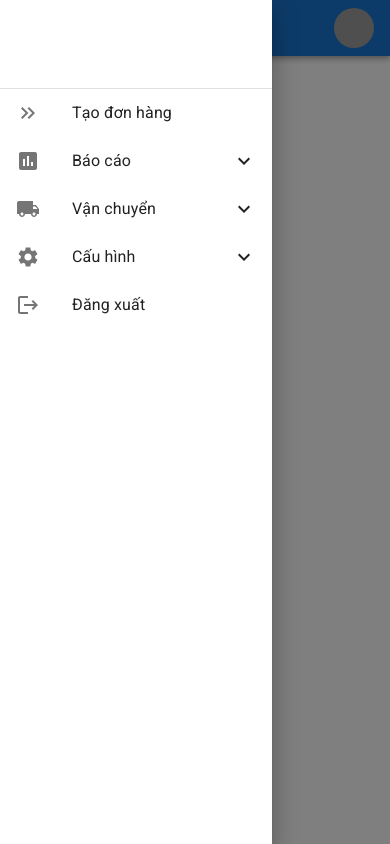
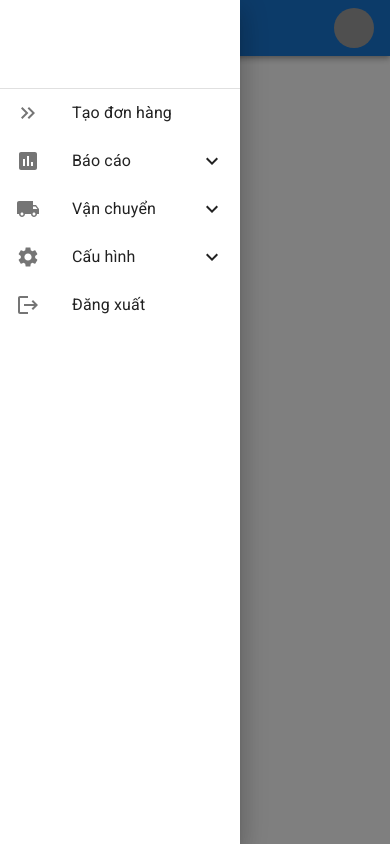
Before and after one commit to thientranreal/PrintBillOrderFE, a React (Vite) app: page /dashboard in a window 390 px wide. Both pictures are taken after a click on the button 40 px from the left and 28 px from the top of the page. Built offline with nearby package versions, Linux system fonts and the light colour scheme; grey boxes are pictures that could not be loaded.

Commit message:
rm SidebarMobile

```diff
--- a/src/components/Navbar.jsx
+++ b/src/components/Navbar.jsx
@@ -8,7 +8,7 @@ import Container from "@mui/material/Container";
 import Avatar from "@mui/material/Avatar";
 import AdbIcon from "@mui/icons-material/Adb";
 import Drawer from "@mui/material/Drawer";
-import SidebarMobile from "./SidebarMobile";
+import Sidebar from "./Sidebar";
 import { useState } from "react";
 
 function Navbar() {
@@ -63,11 +63,11 @@ function Navbar() {
             {/* Sidebar */}
             <Drawer open={openSidebar} onClose={toggleDrawer(false)}>
               <Box
-                sx={{ width: "17rem" }}
+                sx={{ width: "15rem" }}
                 role="presentation"
                 onClick={toggleDrawer(false)}
               >
-                <SidebarMobile />
+                <Sidebar />
               </Box>
             </Drawer>
             {/* End Sidebar */}
--- a/src/components/Sidebar.jsx
+++ b/src/components/Sidebar.jsx
@@ -3,7 +3,7 @@ import {
   ListItemButton,
   ListItemIcon,
   ListItemText,
-  Paper,
+  Divider,
   Collapse,
 } from "@mui/material";
 import KeyboardDoubleArrowRightIcon from "@mui/icons-material/KeyboardDoubleArrowRight";
@@ -21,15 +21,8 @@ const Sidebar = () => {
   const [openSetting, setOpenSetting] = useState(false);
 
   return (
-    <Paper
-      elevation={4}
-      sx={{
-        height: "100vh",
-        width: "15rem",
-        display: { xs: "none", md: "block" },
-      }}
-    >
-      <List>
+    <List onClick={(e) => e.stopPropagation()}>
+      <Divider sx={{ mt: "5rem", display: { xs: "block", md: "none" } }} />
       <ListItemButton>
         <ListItemIcon>
           <KeyboardDoubleArrowRightIcon />
@@ -98,7 +91,6 @@ const Sidebar = () => {
         <ListItemText primary="Đăng xuất" />
       </ListItemButton>
     </List>
-    </Paper>
   );
 };
 
--- a/src/components/SidebarMobile.jsx
+++ /dev/null
@@ -1,97 +0,0 @@
-import {
-  List,
-  ListItemButton,
-  ListItemIcon,
-  ListItemText,
-  Collapse,
-  Divider,
-} from "@mui/material";
-import KeyboardDoubleArrowRightIcon from "@mui/icons-material/KeyboardDoubleArrowRight";
-import AssessmentIcon from "@mui/icons-material/Assessment";
-import LocalShippingIcon from "@mui/icons-material/LocalShipping";
-import SettingsIcon from "@mui/icons-material/Settings";
-import LogoutIcon from "@mui/icons-material/Logout";
-import ExpandLess from "@mui/icons-material/ExpandLess";
-import ExpandMore from "@mui/icons-material/ExpandMore";
-import { useState } from "react";
-
-const SidebarMobile = () => {
-  const [openReport, setOpenReport] = useState(false);
-  const [openTransport, setOpenTransport] = useState(false);
-  const [openSetting, setOpenSetting] = useState(false);
-
-  return (
-    <List onClick={(e) => e.stopPropagation()}>
-      <Divider sx={{ mt: "5rem" }} />
-      <ListItemButton>
-        <ListItemIcon>
-          <KeyboardDoubleArrowRightIcon />
-        </ListItemIcon>
-        <ListItemText primary="Tạo đơn hàng" />
-      </ListItemButton>
-
-      <ListItemButton onClick={() => setOpenReport(!openReport)}>
-        <ListItemIcon>
-          <AssessmentIcon />
-        </ListItemIcon>
-        <ListItemText primary="Báo cáo" />
-        {openReport ? <ExpandLess /> : <ExpandMore />}
-      </ListItemButton>
-      <Collapse in={openReport} timeout="auto" unmountOnExit>
-        <List component="div" disablePadding>
-          <ListItemButton sx={{ pl: 4 }}>
-            <ListItemText primary="Tổng quan" />
-          </ListItemButton>
-        </List>
-      </Collapse>
-
-      <ListItemButton onClick={() => setOpenTransport(!openTransport)}>
-        <ListItemIcon>
-          <LocalShippingIcon />
-        </ListItemIcon>
-        <ListItemText primary="Vận chuyển" />
-        {openTransport ? <ExpandLess /> : <ExpandMore />}
-      </ListItemButton>
-      <Collapse in={openTransport} timeout="auto" unmountOnExit>
-        <List component="div" disablePadding>
-          <ListItemButton sx={{ pl: 4 }}>
-            <ListItemText primary="Quản lý đơn hàng" />
-          </ListItemButton>
-          <ListItemButton sx={{ pl: 4 }}>
-            <ListItemText primary="Upload đơn hàng" />
-          </ListItemButton>
-          <ListItemButton sx={{ pl: 4 }}>
-            <ListItemText primary="Đối soát" />
-          </ListItemButton>
-        </List>
-      </Collapse>
-
-      <ListItemButton onClick={() => setOpenSetting(!openSetting)}>
-        <ListItemIcon>
-          <SettingsIcon />
-        </ListItemIcon>
-        <ListItemText primary="Cấu hình" />
-        {openSetting ? <ExpandLess /> : <ExpandMore />}
-      </ListItemButton>
-      <Collapse in={openSetting} timeout="auto" unmountOnExit>
-        <List component="div" disablePadding>
-          <ListItemButton sx={{ pl: 4 }}>
-            <ListItemText primary="Tài khoản" />
-          </ListItemButton>
-          <ListItemButton sx={{ pl: 4 }}>
-            <ListItemText primary="Kho hàng" />
-          </ListItemButton>
-        </List>
-      </Collapse>
-
-      <ListItemButton>
-        <ListItemIcon>
-          <LogoutIcon />
-        </ListItemIcon>
-        <ListItemText primary="Đăng xuất" />
-      </ListItemButton>
-    </List>
-  );
-};
-
-export default SidebarMobile;
--- a/src/pages/Dashboard.jsx
+++ b/src/pages/Dashboard.jsx
@@ -1,14 +1,23 @@
 // src/components/Dashboard.js
-
+import { Box, Paper } from "@mui/material";
 import Navbar from "../components/Navbar";
 import Sidebar from "../components/Sidebar";
 
 const Dashboard = () => {
   return (
-    <div>
+    <Box>
       <Navbar />
-      <Sidebar />
-    </div>
+      <Paper
+        elevation={3}
+        sx={{
+          height: "100vh",
+          width: "15rem",
+          display: { xs: "none", md: "block" },
+        }}
+      >
+        <Sidebar />
+      </Paper>
+    </Box>
   );
 };
 
```
Lines whose indentation alone changed are shown as unchanged.
